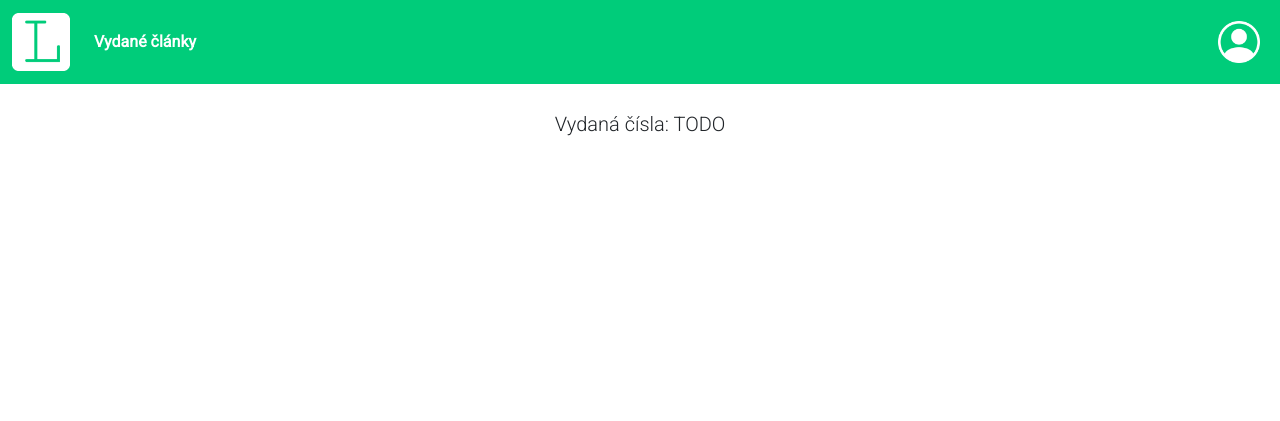
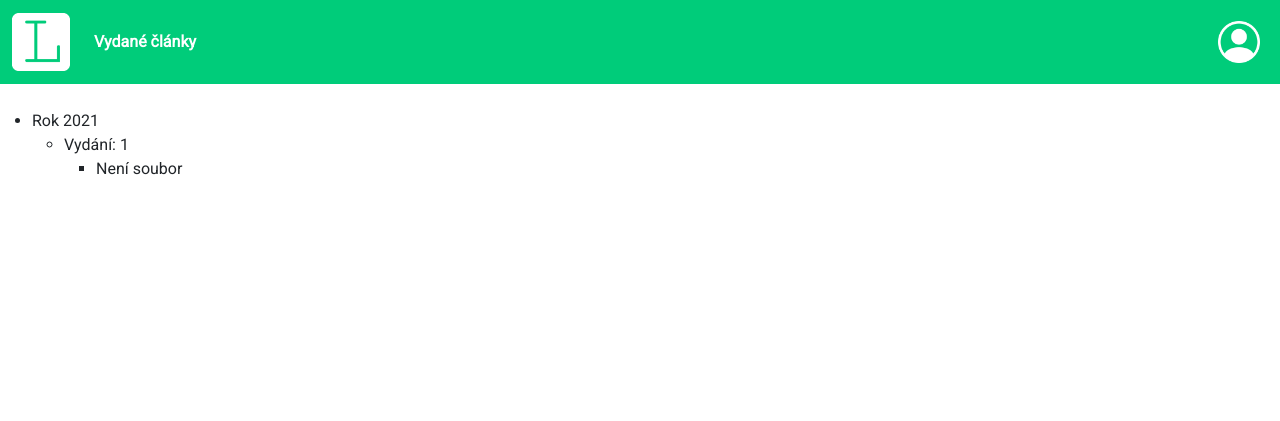
Before and after one commit to tomasmilotta/Opice, a PHP site: page /clanky.php in a window 1280 px wide. Shown: the top 421 px of the page. Run offline with PHP 8.4, Linux system fonts and the light colour scheme; data comes from the database, SQL or seed files in the repository.

Commit message:
aktualizace_clanky

```diff
--- a/KÓD/clanky.php
+++ b/KÓD/clanky.php
@@ -1,8 +1,48 @@
 <?php
   require "header.php";
   require "connectDB.php";
+  $dotaz = "select min(clanek_rok), max(clanek_rok) from clanky";
+  $vysledek = mysqli_query($spojeni, $dotaz);
+  $radek = mysqli_fetch_assoc($vysledek);
+  $min = $radek["min(clanek_rok)"];
+  $max = $radek["max(clanek_rok)"];
+  //echo "min:".$min."|max:".$max;
+  echo "<ul>";
+  do{
+    echo "<li>Rok ".$min."</li>";
+    echo "<ul>";
+    $dotaz="select min(clanek_vydani), max(clanek_vydani) from clanky where clanek_rok=".$min;
+    $vysledek = mysqli_query($spojeni, $dotaz);
+    $radek = mysqli_fetch_assoc($vysledek);
+    $min_vydani = $radek["min(clanek_vydani)"];
+    $max_vydani = $radek["max(clanek_vydani)"];
+    do{
+      echo "<li>Vydání: ".$min_vydani."</li>";
+      echo "<ul>";
+      $dotaz = "select clanek_nazev,clanek_verze,user_login from clanky join users on users.user_id=clanky.clanek_autor where clanek_rok=".$min." and clanek_vydani=".$min_vydani;
+      //echo $dotaz."<br>";
+      $vysledek = mysqli_query($spojeni, $dotaz);
+      while($radek = mysqli_fetch_assoc($vysledek)){
+        $path = "clanky/".$radek["user_login"]."/".str_replace(" ","_",$radek["clanek_nazev"])."/v".$radek["clanek_verze"]."/";
+        if($handle = opendir($path)){
+          while(false != ($entry = readdir($handle))){
+            if($entry != "." && $entry != ".."){
+              echo '<li>'.$radek["clanek_nazev"].'  <a href="download.php?file='.$entry.'&path='.$path.'&autor='.$radek["user_login"].'">&#128190; Stáhnout</a></li>';
+            }
+          }
+          closedir($handle);
+        }else{
+           echo '<li>Není soubor</li>';
+        }
+      }
+      echo "</ul>";
+      $min_vydani++;
+    }while($min_vydani<=$max_vydani);
+    echo "</ul>";
+    $min++;
+  }while($min<=$max);
+  echo "</ul>"
  ?>
- <p class="text-center lead">Vydaná čísla: TODO</p>
 <?php
   require "footer.php";
  ?>
--- a/KÓD/connectDB.php
+++ b/KÓD/connectDB.php
@@ -1,15 +1,15 @@
 <?php
   //Hosting broz.lol
-  $servername = "127.0.0.1";
-  $username = "broz.lol";
-  $password = "LpQ4pbQKf4zg";
-  $dbname = "brozlol1";
+  //$servername = "127.0.0.1";
+  //$username = "broz.lol";
+  //$password = "LpQ4pbQKf4zg";
+  //$dbname = "brozlol1";
 
   //testovací domácí XAMPP
-  //$servername = "127.0.0.1";
-  //$username = "root";
-  //$password = "";
-  //$dbname = "opice";
+  $servername = "127.0.0.1";
+  $username = "root";
+  $password = "";
+  $dbname = "opice";
   $spojeni = mysqli_connect($servername, $username, $password, $dbname);
   mysqli_set_charset($spojeni, "utf8");
  ?>
```
Also changed, not shown: KÓD/css/style.css (line endings or trailing spaces), 9 other files.
